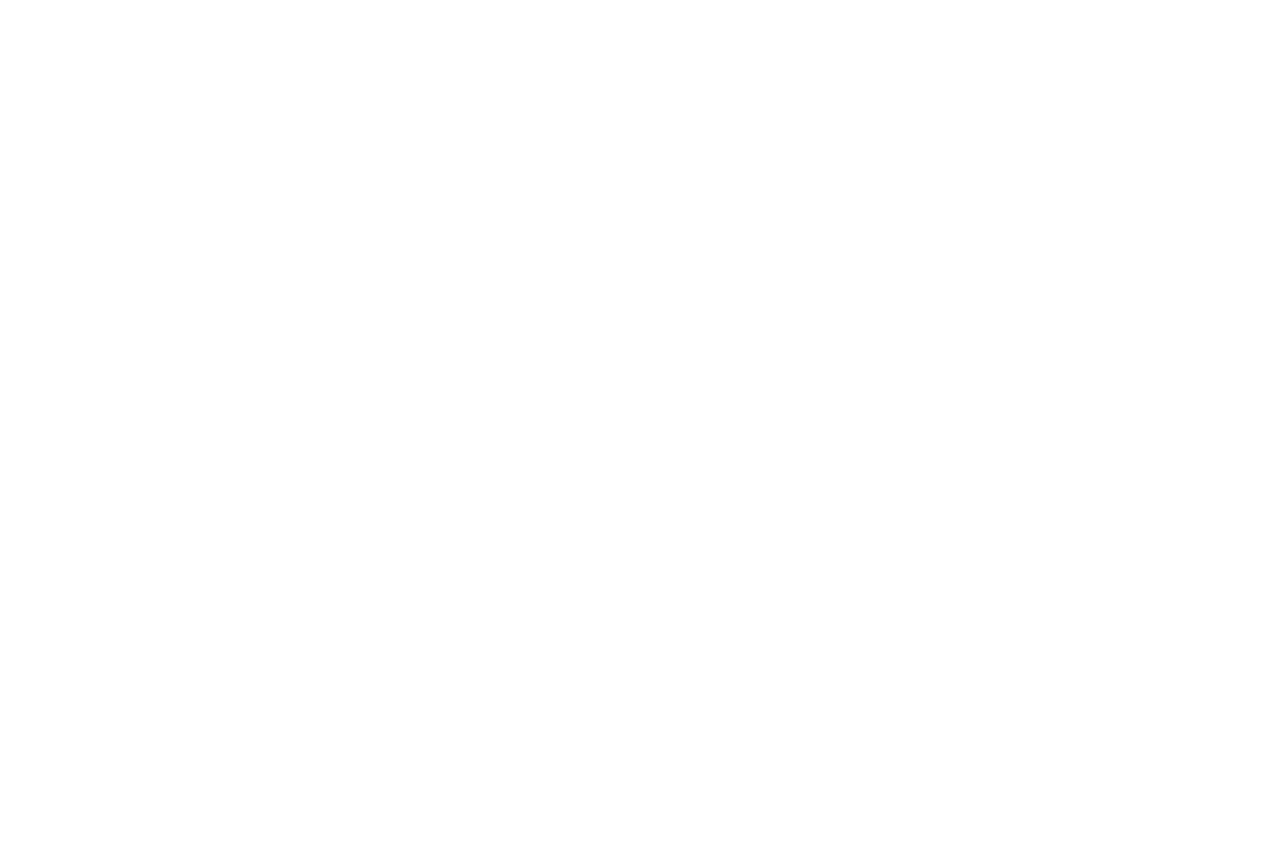
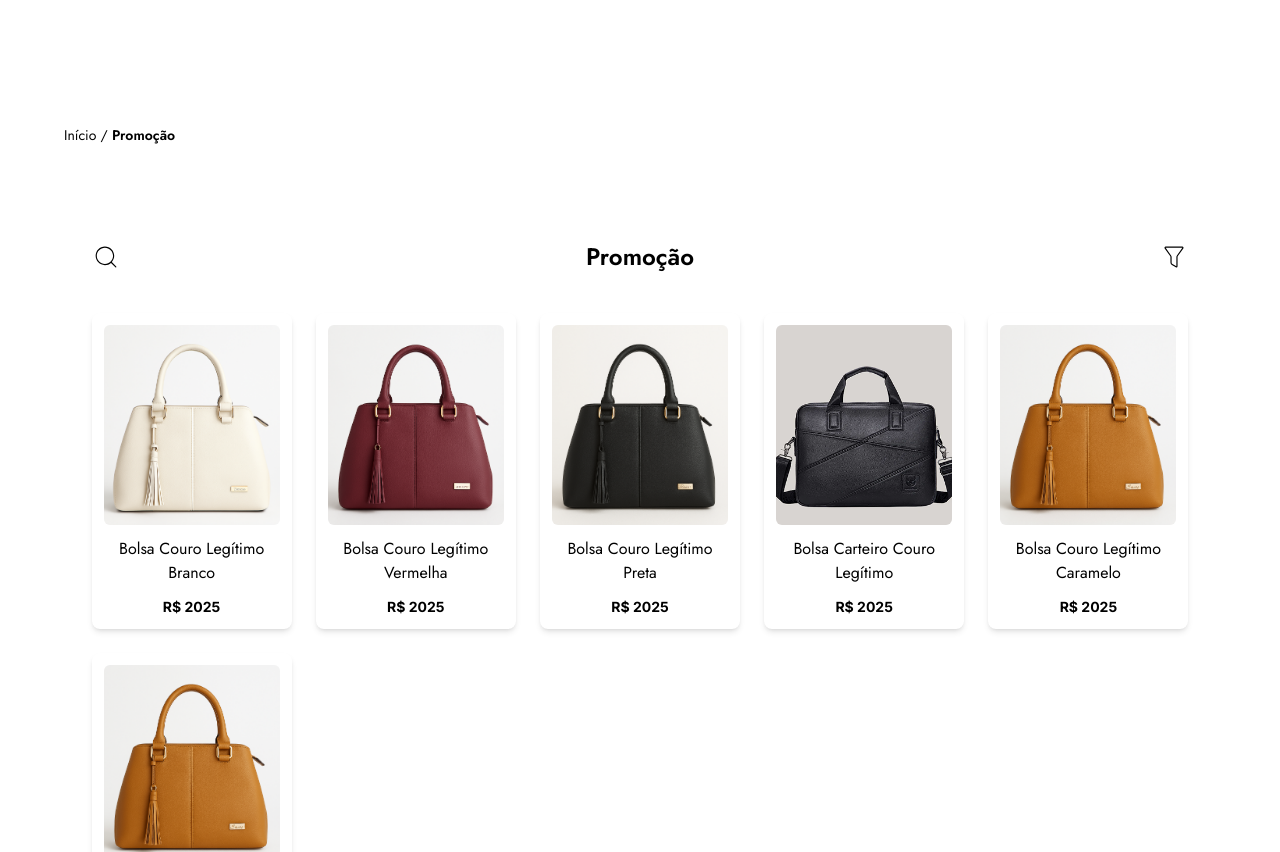
Before and after one commit to Ipedrp/sarahBolsasCliente, a React (Vite) app: page /promotion in a window 1280 px wide. Before the commit this address had no page. Shown: the part 460-1312 px from the top of the page. Before the commit the page ends 800 px from the top, so only its background shows below. Built offline with nearby package versions, Linux system fonts and the light colour scheme.

Commit message:
promotion

```diff
--- /dev/null
+++ b/src/components/banner/BannerProduct.jsx
@@ -0,0 +1,10 @@
+export default function BannerProduct({title, icon}) {
+    return (
+        <div className="flex items-center justify-center gap-2 [font-family:'Jost',sans-serif] w-[99vw] h-[350px] text-4xl ">
+            {icon}
+            <p className="bg-red-900 p-2  text-white">
+                {title}
+            </p>
+        </div>
+    )
+}
--- /dev/null
+++ b/src/components/product/ProductShowcase.jsx
@@ -0,0 +1,40 @@
+import { CiFilter, CiSearch } from "react-icons/ci";
+
+export default function ProductShowcase({ title, products }) {
+    return (
+        <div className="flex flex-col items-center gap-10 w-[98%] mx-auto my-10 p-4">
+            <div className="flex items-center justify-between w-full">
+                <div className="cursor-pointer">
+                    <CiSearch size={28} />
+                </div>
+                <h2 className="[font-family:'Jost',sans-serif] text-2xl font-bold">
+                    {title}
+                </h2>
+                <div className="cursor-pointer">
+                    <CiFilter size={28} />
+                </div>
+            </div>
+
+            <div className="grid grid-cols-1 sm:grid-cols-2 md:grid-cols-3 lg:grid-cols-5 gap-6 max-w-7xl mx-auto">
+                {products.map((product) => (
+                    <div
+                        key={product.id}
+                        className="bg-white rounded-lg shadow-md p-3 flex flex-col items-center text-center cursor-pointer"
+                    >
+                        <img
+                            src={product.imagem}
+                            alt={product.nome}
+                            className="w-full h-[200px] object-cover rounded-md"
+                        />
+                        <p className="[font-family:'Jost',sans-serif] mt-3 font-extralight text-base">{product.nome}</p>
+                        <p className="[font-family:'Inter',sans-serif] mt-3 text-sm font-extrabold text-black">R$ {product.valor}</p>
+                    </div>
+                ))}
+            </div>
+
+            <button className="bg-red-900 inline-block w-xxs px-4 py-2 rounded-xl [font-family:'Inter',sans-serif] text-white font-medium cursor-pointer hover:bg-red-800">
+                Ver mais
+            </button>
+        </div>
+    )
+}
--- /dev/null
+++ b/src/pages/promotion/Promotion.jsx
@@ -0,0 +1,55 @@
+import { FaScissors } from "react-icons/fa6";
+import BannerProduct from "../../components/banner/BannerProduct";
+import Breadcrumb from "../../components/breadcrumb/Breadcrumb";
+import ProductShowcase from "../../components/product/ProductShowcase";
+const produtosPromotion = [
+    {
+        id: 1,
+        nome: "Bolsa Couro Legítimo Branco",
+        valor: "2025",
+        imagem: "/assets/images/bolsaBranca.png",
+    },
+    {
+        id: 2,
+        nome: "Bolsa Couro Legítimo Vermelha",
+        valor: "2025",
+        imagem: "/assets/images/bolsaVermelha.png",
+    },
+    {
+        id: 3,
+        nome: "Bolsa Couro Legítimo Preta",
+        valor: "2025",
+        imagem: "/assets/images/bolsaPreta.png",
+    },
+    {
+        id: 4,
+        nome: "Bolsa Carteiro Couro Legítimo",
+        valor: "2025",
+        imagem: "/assets/images/Link.png",
+    },
+    {
+        id: 5,
+        nome: "Bolsa Couro Legítimo Caramelo ",
+        valor: "2025",
+        imagem: "/assets/images/bolsaCaramelo.png",
+    },
+    {
+        id: 5,
+        nome: "Bolsa Couro Legítimo Caramelo ",
+        valor: "2025",
+        imagem: "/assets/images/bolsaCaramelo.png",
+    }
+];
+
+
+export default function Promotion() {
+    return (
+        <section>
+            <BannerProduct title={"P R O M O Ç Ã O"} icon={<FaScissors />} />
+            <div className="flex flex-col gap-10 [font-family:'Jost',sans-serif] w-[90%] min-h-[calc(100vh-120px)] bg-white my-10 mx-auto">
+                <Breadcrumb currentPage={"Promoção"} />
+                <ProductShowcase title={"Promoção"} products={produtosPromotion}/>
+            </div>
+        </section>
+    )
+}
--- a/src/routers/AppRouter.jsx
+++ b/src/routers/AppRouter.jsx
@@ -7,7 +7,7 @@
 import Login from '../pages/login/Login';
 import Register from '../pages/register/Register';
 import MyAcount from '../pages/myAcount/MyAcount';
-
+import Promotion from '../pages/promotion/Promotion';
 // import ProtectedRouter from '../components/protected/ProtectedRouter';
 // Depois fazer o ProtectedRouter para proteger rotas de compras e minha conta
 
@@ -21,6 +21,7 @@
                 <Route path="/login" element={<Login/>}/>
                 <Route path="/register" element={<Register/>}/>
                 <Route path="/myAcount" element={<MyAcount/>}/>
+                <Route path="/promotion" element={<Promotion/>}/>
             </Route>
         </Routes>
     );
```
